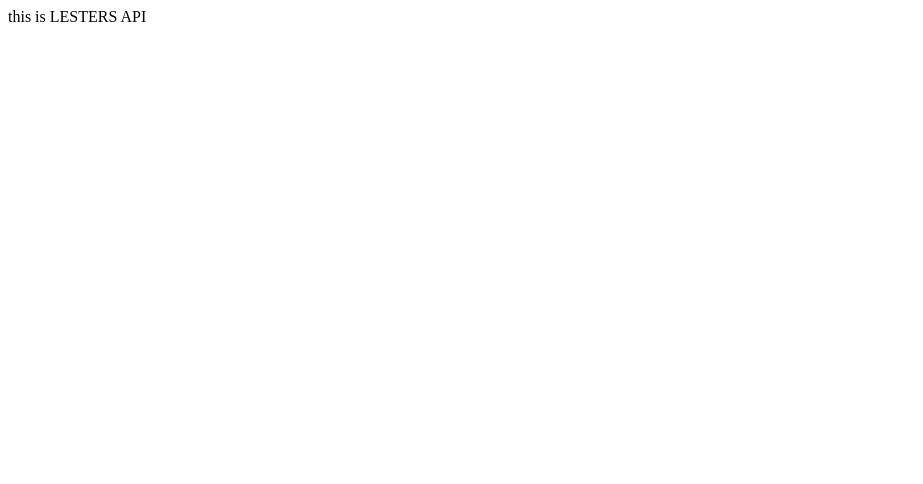
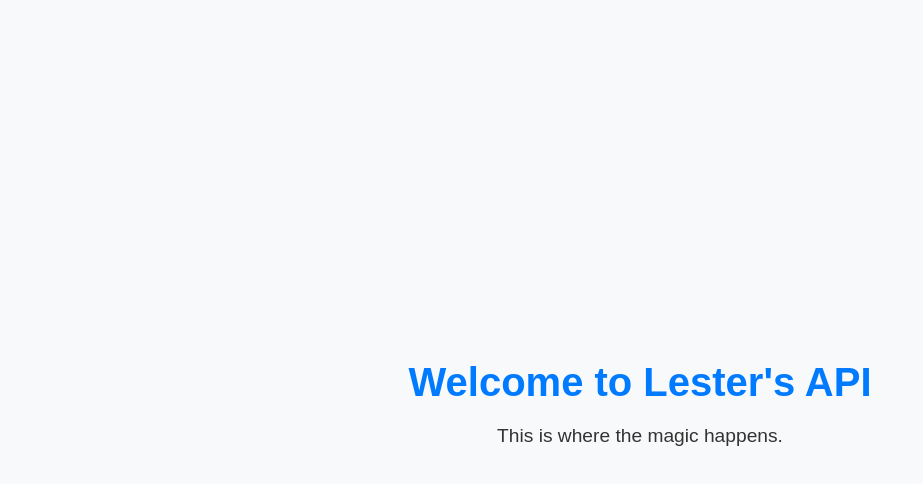
Before and after one commit to lestersinjacreater/Restaurant-Managent-API, a website: page index.html in a window 1280 px wide. Shown: the whole page, without its empty margins (0-923 px from the left). Drawn offline with Linux system fonts and the light colour scheme.

Commit message:
lovely html

```diff
--- a/index.html
+++ b/index.html
@@ -3,13 +3,39 @@
 <head>
     <meta charset="UTF-8">
     <meta name="viewport" content="width=device-width, initial-scale=1.0">
-    <title>Document</title>
+    <title>Lester's API</title>
+    <style>
+        body {
+            font-family: Arial, sans-serif;
+            margin: 0;
+            padding: 0;
+            background-color: #f8f9fa;
+            color: #333;
+            display: flex;
+            justify-content: center;
+            align-items: center;
+            height: 100vh;
+        }
+
+        .container {
+            text-align: center;
+        }
+
+        h1 {
+            font-size: 2.5rem;
+            margin-bottom: 20px;
+            color: #007bff;
+        }
+
+        p {
+            font-size: 1.2rem;
+        }
+    </style>
 </head>
 <body>
-
-    this is LESTERS API
-
-
-
+    <div class="container">
+        <h1>Welcome to Lester's API</h1>
+        <p>This is where the magic happens.</p>
+    </div>
 </body>
 </html>
```
